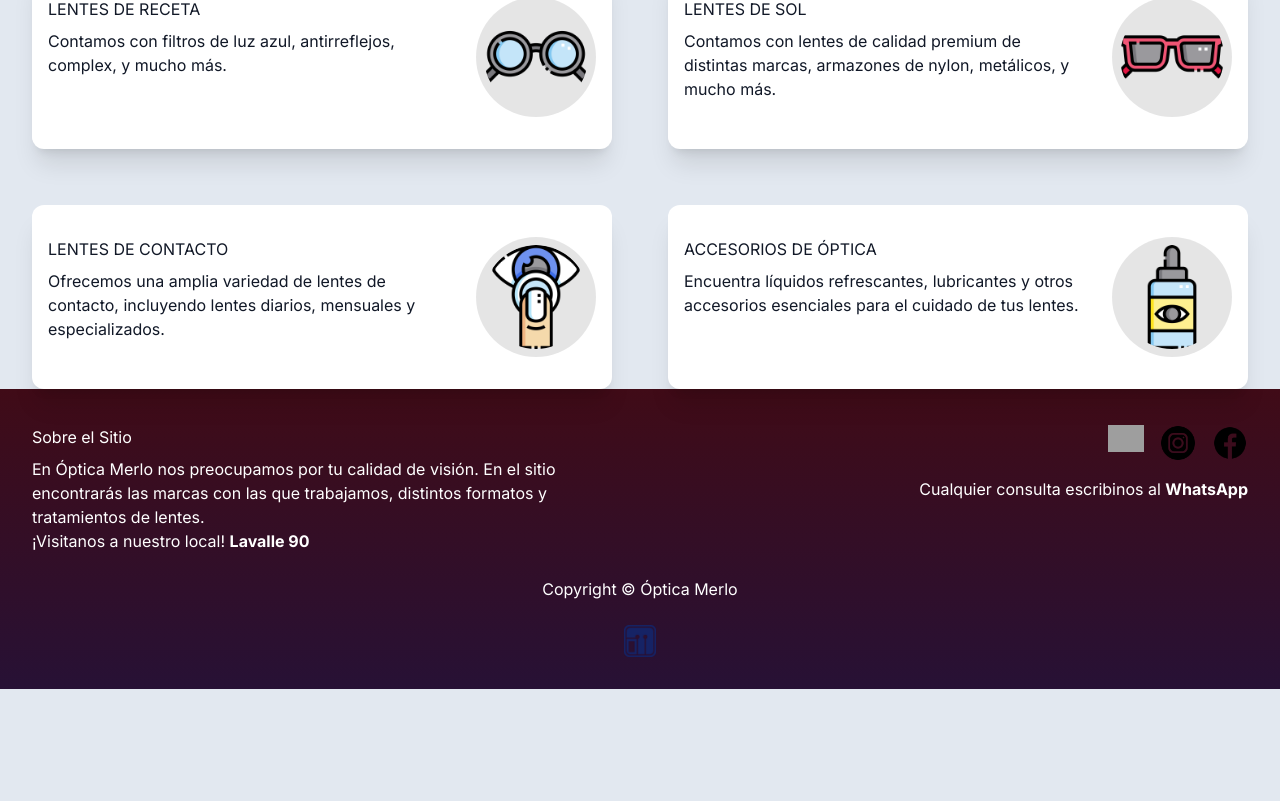
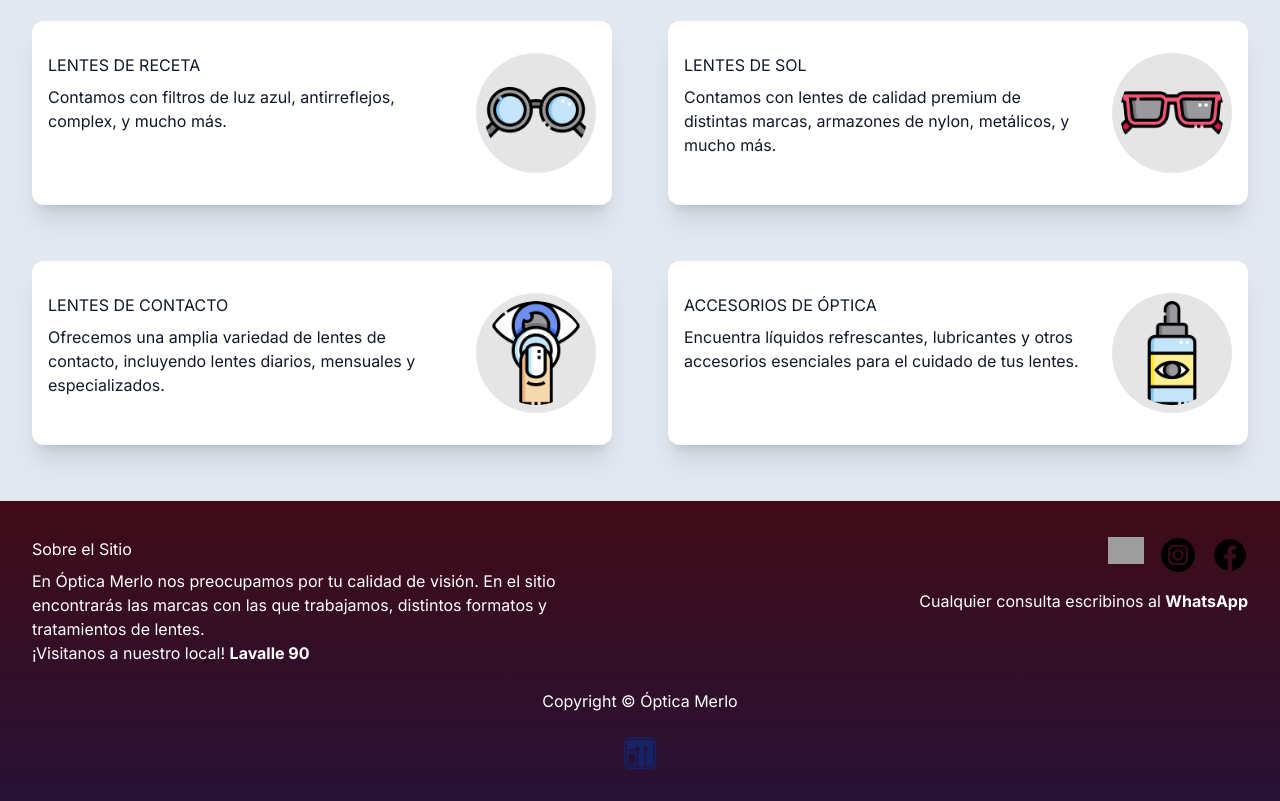
Before and after one commit to SantiagoMerlo1337/optica-merlo-landing-page, a Next.js app: page / in a window 1280 px wide. Shown: the part 369-1170 px from the top of the page. Before the commit the page ends 1058 px from the top, so only its background shows below. Built offline with nearby package versions, Linux system fonts and the light colour scheme; grey boxes are pictures that could not be loaded.

Commit message:
update footer and header

```diff
--- a/components/shared/Footer.tsx
+++ b/components/shared/Footer.tsx
@@ -4,7 +4,7 @@ import Link from "next/link"
 
 const Footer = () => {
   return (
-    <footer className='text-white background-custom-gradient pb-8 pt-4'>
+    <footer className='text-white background-custom-gradient pb-8 pt-4 mt-14'>
         <div className="container">
             <div className="grid grid-cols-1 md:grid-cols-2 gap-6 pt-5">
                 <div className="text-center md:text-start">
--- a/components/shared/Header.tsx
+++ b/components/shared/Header.tsx
@@ -11,7 +11,7 @@ const Header = ({ title, desc, imgUrl, tag }: Props) => {
     if (desc && imgUrl) {
         return (
             <>
-                <div className="background-custom2-gradient text-white">
+                <div className="background-custom2-gradient text-white mb-14">
                     <div className="container grid grid-cols-1 lg:grid-cols-2 py-8 text-center md:text-start">
                         <div className="">
                             <h2 className="h1-bold">{title}</h2>
@@ -27,16 +27,16 @@ const Header = ({ title, desc, imgUrl, tag }: Props) => {
                             />
                         </div>
                     </div>
-                <div className="text-white bg-black/30">
-                    <p className="h5-regular py-2 text-center">{tag}</p>
-                </div>
+                    <div className="text-white bg-black/30">
+                        <p className="h5-regular py-2 text-center">{tag}</p>
+                    </div>
                 </div>
             </>
         );
     } else {
         return (
             <>
-                <div className="background-custom2-gradient text-white">
+                <div className="background-custom2-gradient text-white mb-14">
                     <div className="container py-8 text-center md:text-start">
                         <h2 className="h1-bold">{title}</h2>
                     </div>
```
